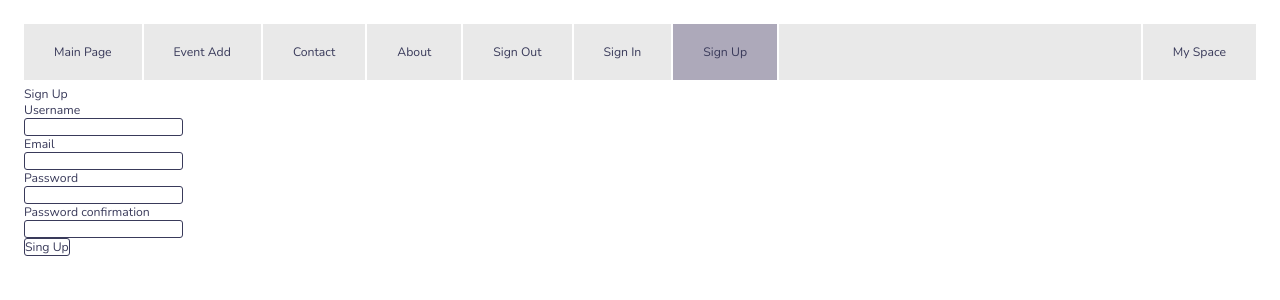
After one commit to kmitrakov/smart-event, a Django app: page /signup/ in a window 1280 px wide. The commit adds this page. Shown: the top 300 px of the page. Run offline with Django 4.2, Linux system fonts and the light colour scheme.

Commit message:
Шаблон "sign_up" добавлен. Форма SignUpForm добавлена.

```diff
--- a/smartevent/event/forms.py
+++ b/smartevent/event/forms.py
@@ -1,5 +1,7 @@
 from django import forms
 from django.core.exceptions import ValidationError
+from django.contrib.auth.forms import UserCreationForm
+from django.contrib.auth.models import User
 
 from .models import *
 
@@ -24,3 +26,14 @@ class EventAddForm(forms.ModelForm):
             raise ValidationError('Title more then 255')
 
         return title
+
+
+class SignUpForm(UserCreationForm):
+    username = forms.CharField(label='Username', widget=forms.TextInput(attrs={'class': 'form-input-text'}))
+    email = forms.EmailField(label='Email', widget=forms.EmailInput(attrs={'class': 'form-input-text'}))
+    password1 = forms.CharField(label='Password', widget=forms.PasswordInput(attrs={'class': 'form-input-password'}))
+    password2 = forms.CharField(label='Password confirmation', widget=forms.PasswordInput(attrs={'class': 'form-input-password'}))
+
+    class Meta:
+        model = User
+        fields = ['username', 'email', 'password1', 'password2']
--- a/smartevent/event/static/event/css/styles.css
+++ b/smartevent/event/static/event/css/styles.css
@@ -92,21 +92,23 @@ a:active {
 
 }
 
+/* Форма */
 .form-input-text {
     border: 1px solid #393A5A;
     border-radius: 3px;
 }
-
+.form-input-password {
+    border: 1px solid #393A5A;
+    border-radius: 3px;
+}
 .form-input-textarea {
     border: 1px solid #393A5A;
     border-radius: 3px;
 }
-
 .form-select {
     border: 1px solid #393A5A;
     border-radius: 3px;
 }
-
 .form-button-submit {
     border: 1px solid #393A5A;
     border-radius: 3px;
--- a/smartevent/event/templates/event/event_add.html
+++ b/smartevent/event/templates/event/event_add.html
@@ -1,7 +1,7 @@
 {% extends 'event/base.html' %}
 
 {% block content %}
-</p>Event Add</p>
+<p>Event Add</p>
 <form action="{% url 'event_add' %}" method="post">
     {% csrf_token %}
     <div>{{ form.non_field_errors }}</div>
--- /dev/null
+++ b/smartevent/event/templates/event/sign_up.html
@@ -0,0 +1,22 @@
+{% extends 'event/base.html' %}
+
+{% block content %}
+<p>Sign Up</p>
+<form method="post">
+    {% csrf_token %}
+    <div>{{ form.non_field_errors }}</div>
+    <p><label for="{{ form.username.id_for_label }}">{{form.username.label}}</label></p>
+    <p>{{ form.username }}</p>
+    <div>{{ form.username.errors }}</div>
+    <p><label for="{{ form.email.id_for_label }}">{{form.email.label}}</label></p>
+    <p>{{ form.email }}</p>
+    <div>{{ form.email.errors }}</div>
+    <p><label for="{{ form.password1.id_for_label }}">{{form.password1.label}}</label></p>
+    <p>{{ form.password1 }}</p>
+    <div>{{ form.password1.errors }}</div>
+    <p><label for="{{ form.password2.id_for_label }}">{{form.password2.label}}</label></p>
+    <p>{{ form.password2 }}</p>
+    <div>{{ form.password2.errors }}</div>
+    <button type="submit" class="form-button-submit">Sing Up</button>
+</form>
+{% endblock content %}
--- a/smartevent/event/urls.py
+++ b/smartevent/event/urls.py
@@ -10,5 +10,6 @@ urlpatterns = [
     path('contact/', contact, name='contact'),
     path('signin/', sign_in, name='sign_in'),
     path('signout/', sign_out, name='sign_out'),
+    path('signup/', SignUp.as_view(), name='sign_up'),
     path('myspace/', my_space, name='my_space')
 ]
--- a/smartevent/event/utils.py
+++ b/smartevent/event/utils.py
@@ -6,6 +6,7 @@ menu_main = [{'title': "Main Page", 'urlname': 'index'},
              {'title': "About", 'urlname': 'about'},
              {'title': "Sign Out", 'urlname': 'sign_out'},
              {'title': "Sign In", 'urlname': 'sign_in'},
+             {'title': "Sign Up", 'urlname': 'sign_up'},
              {'title': "My Space", 'urlname': 'my_space'}
              ]
 
--- a/smartevent/event/views.py
+++ b/smartevent/event/views.py
@@ -84,6 +84,17 @@ def sign_out(request):
     return render(request, 'event/sign_out.html', context=context)
 
 
+class SignUp(DataMixin, CreateView):
+    form_class = SignUpForm
+    template_name = 'event/sign_up.html'
+    success_url = reverse_lazy('sign_in')
+
+    def get_context_data(self, *, object_list=None, **kwargs):
+        context = super().get_context_data(**kwargs)
+        c_def = self.get_user_context(title='Sign Up')
+        return dict(list(context.items()) + list(c_def.items()))
+
+
 @login_required
 def my_space(request):
     context = {
```
